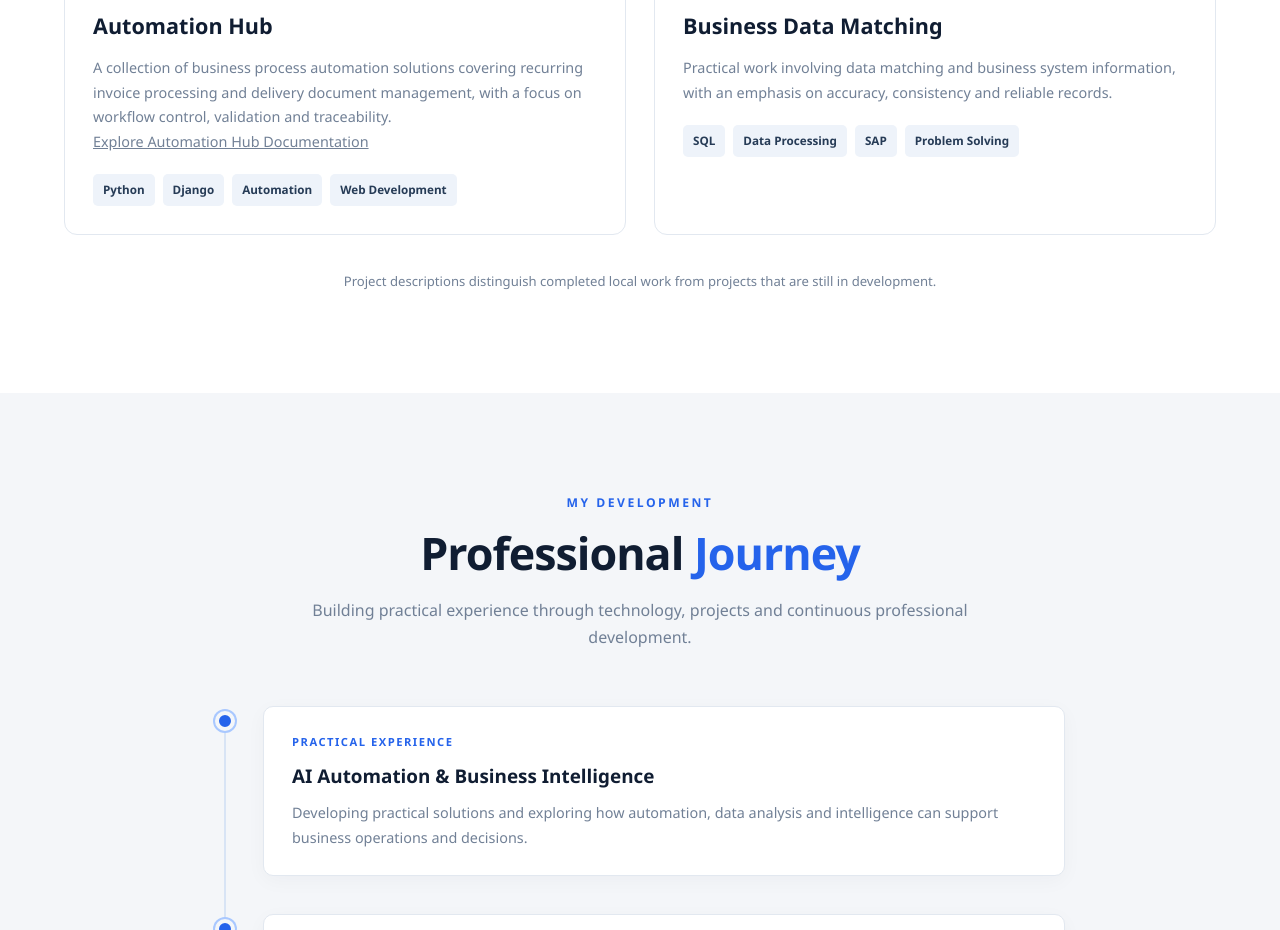
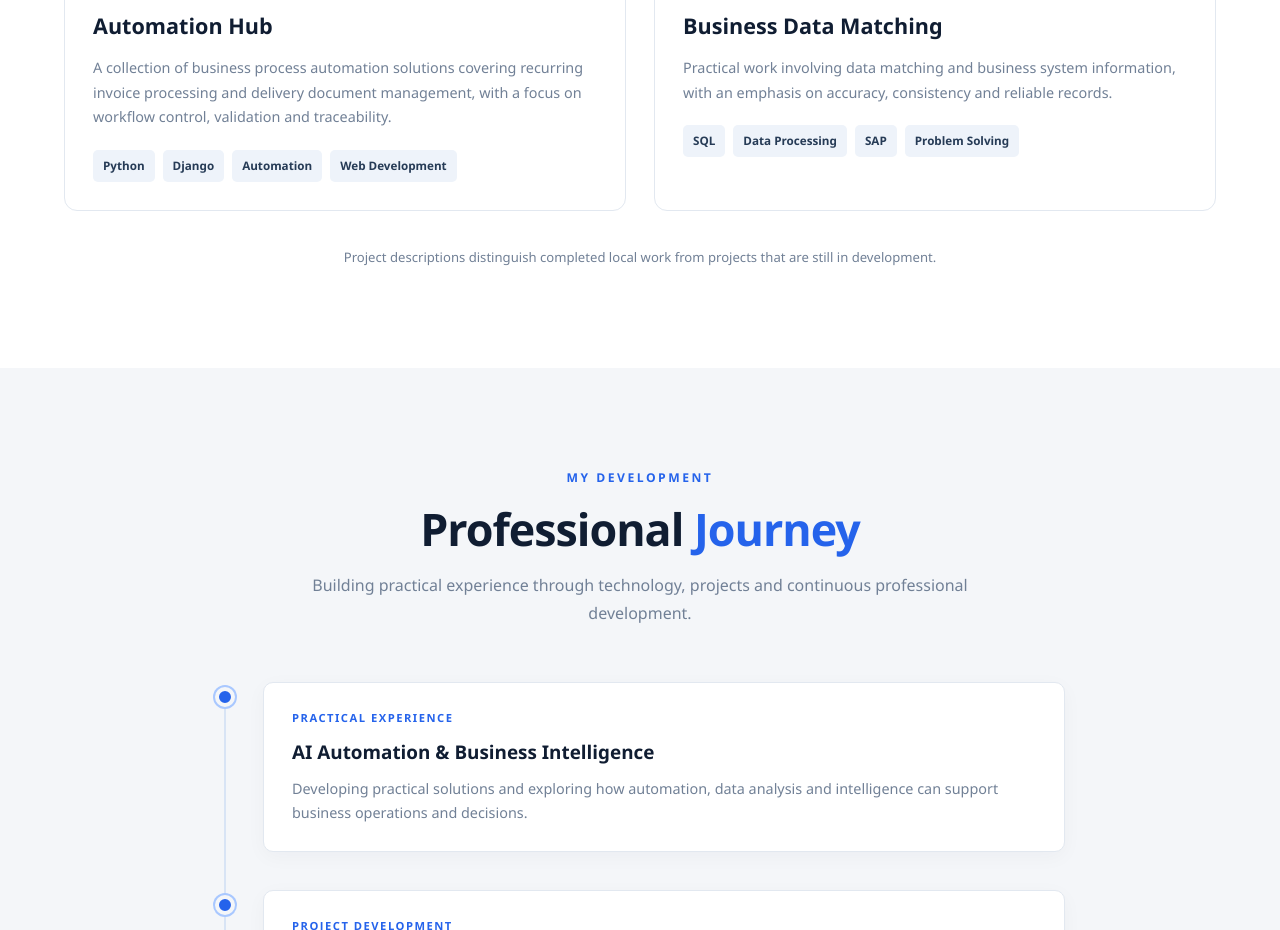
Before and after one commit to jajadwag-JTA/Personal-Branding, a plain HTML site: page index.html in a window 1280 px wide. Shown: the part 4169-5099 px from the top of the page. Drawn offline with Linux system fonts and the light colour scheme.

Commit message:
Remove Automation Hub documentation link

```diff
--- a/index.html
+++ b/index.html
@@ -426,9 +426,7 @@
                                 and delivery document management, with a focus
                                 on workflow control, validation and traceability.
                             </p>
-                            <p>
-                                <a href="documents/automation-hub.html">Explore Automation Hub Documentation</a>
-                            </p>
+
                             <div class="project-tags">
                                 <span>Python</span>
                                 <span>Django</span>
```
